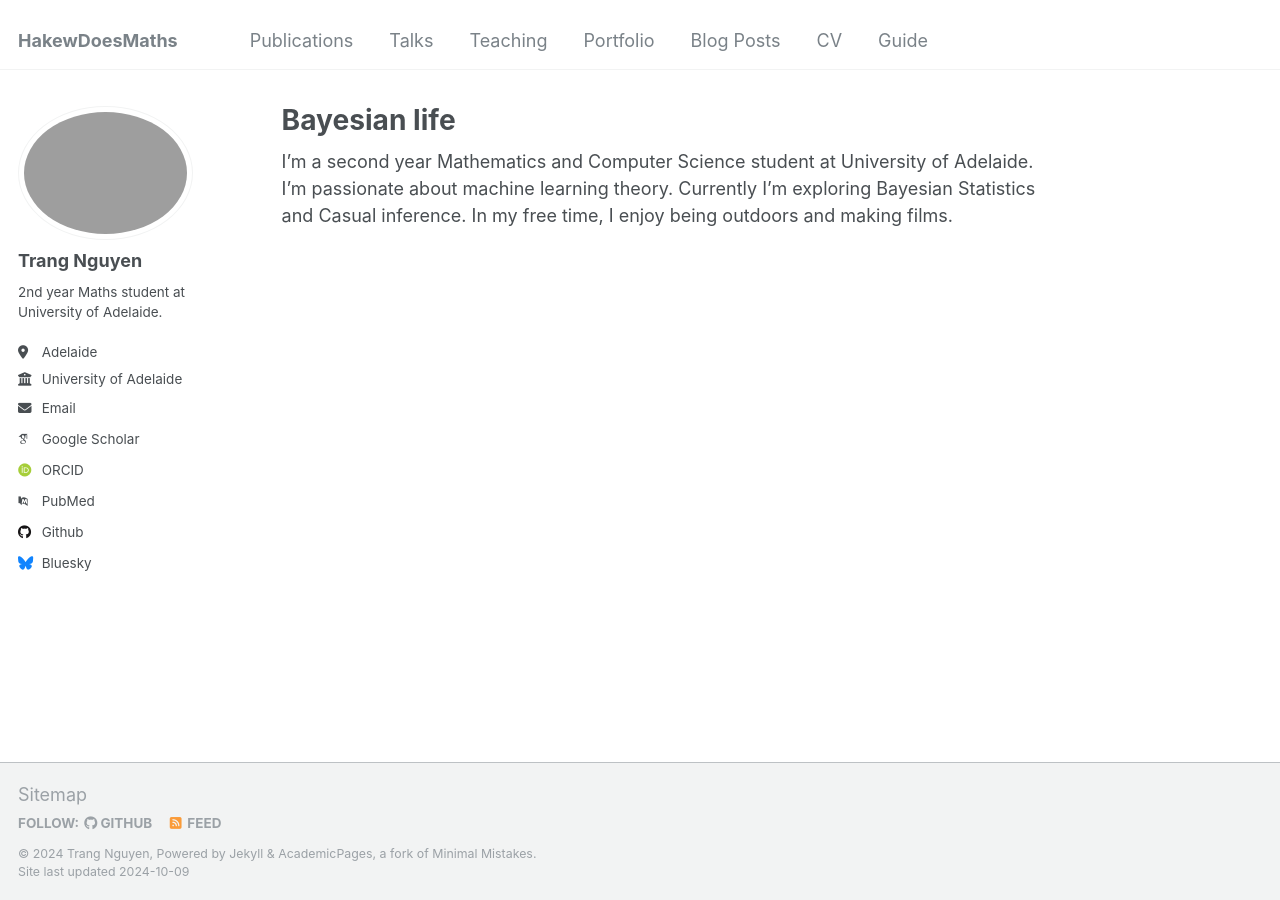
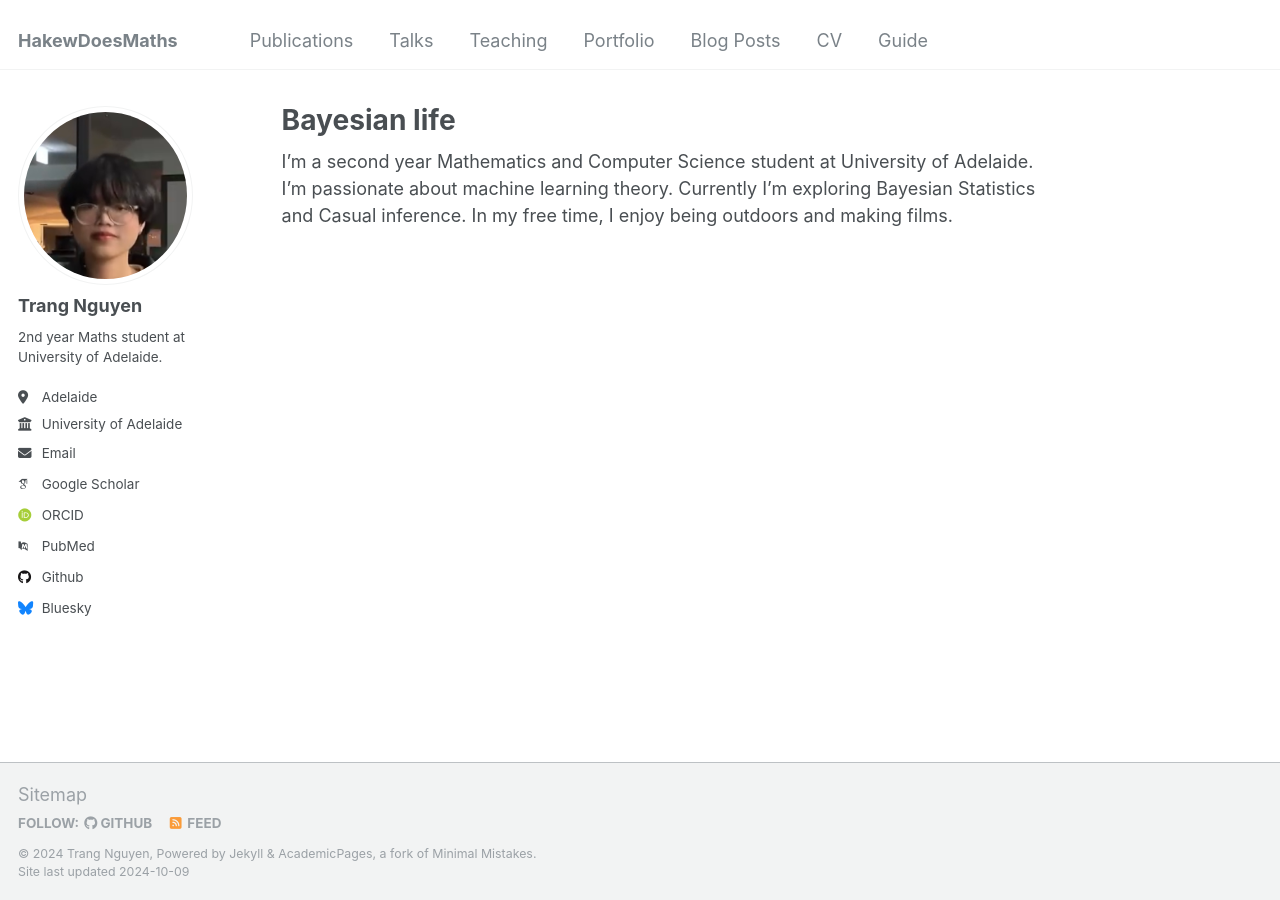
Before and after one commit to Edgyin42/Edgyin42.github.io, a Jekyll site: the page built from _pages/about.md, in a window 1280 px wide. Built offline with Jekyll 4.4.1, drawn with Linux system fonts in a browser that asks for light colours; some web fonts are replaced.

Commit message:
Update images

```diff
--- a/_config.yml
+++ b/_config.yml
@@ -21,7 +21,7 @@ repository               : "academicpages/academicpages.github.io"
 #               Additional customization can be done by editing /_includes/author-profile.html
 author:
   # Biographic information
-  avatar           : "Hakew.png"
+  avatar           : "Hakew.jpg"
   name             : "Trang Nguyen"
   bio              : "2nd year Maths student at University of Adelaide."
   location         : "Adelaide"
```
